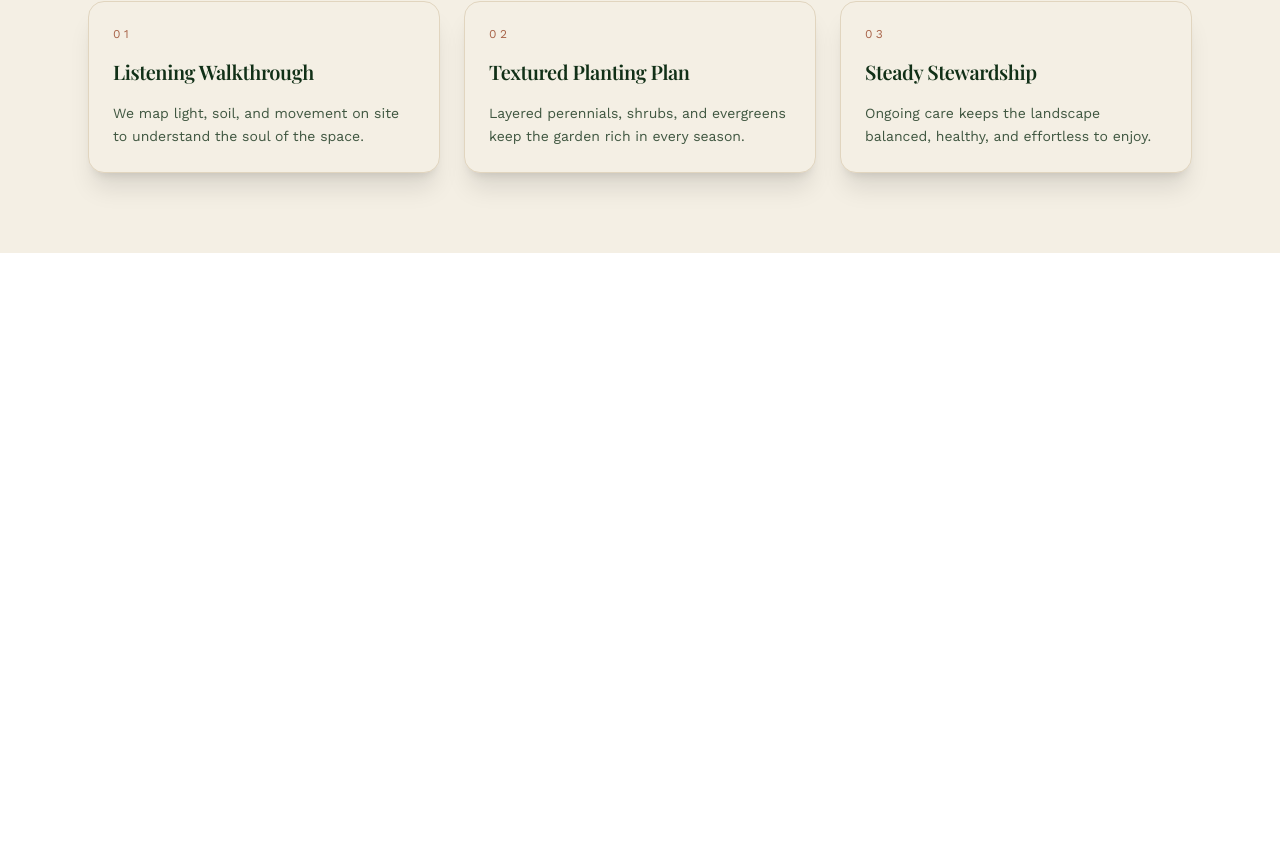
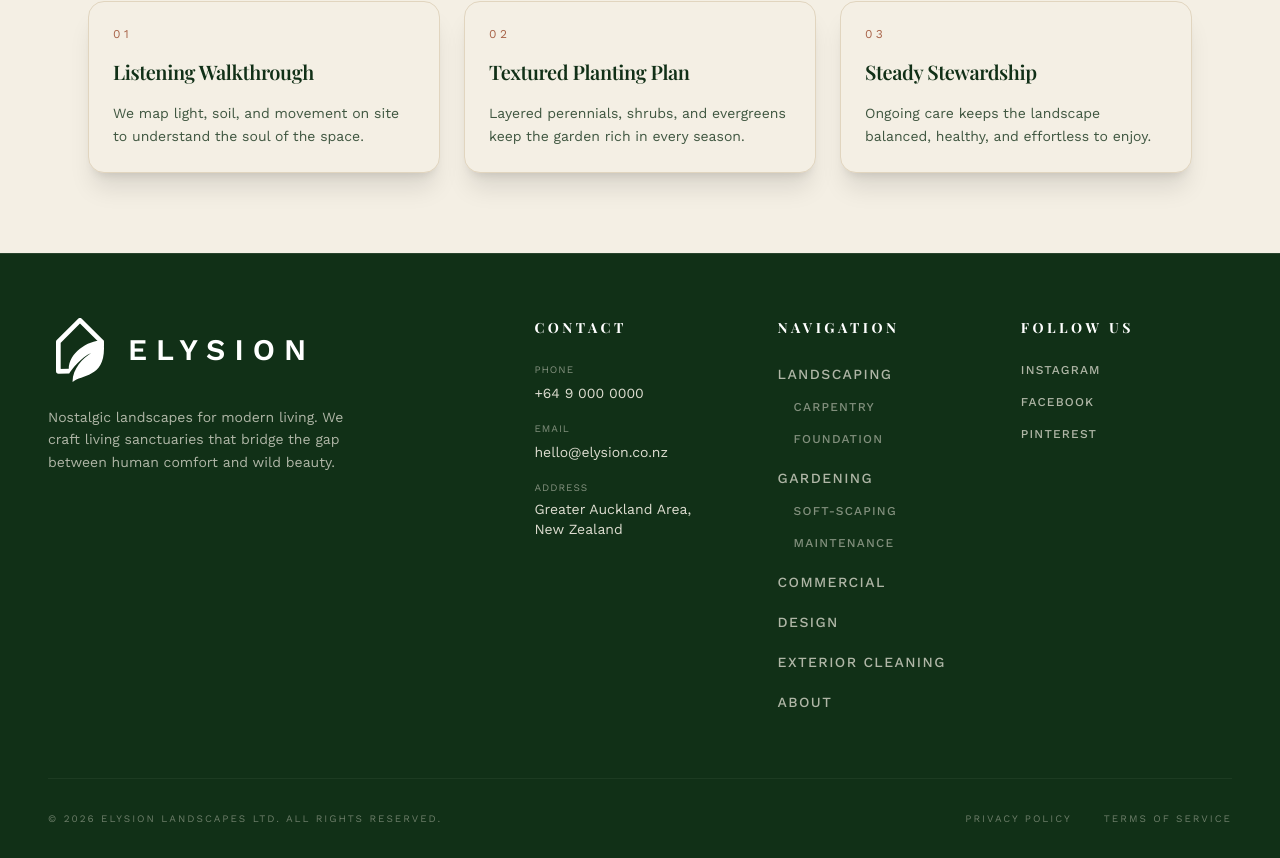
Before and after one commit to jackduong04/elysion-next, a Next.js app: page / in a window 1280 px wide. Shown: the part 4097-4955 px from the top of the page. Before the commit the page ends 4350 px from the top, so only its background shows below. Built offline with nearby package versions, Linux system fonts and the light colour scheme; a web font is replaced by a local one.

Commit message:
feat: Footer component

```diff
--- /dev/null
+++ b/app/components/sections/Footer.tsx
@@ -0,0 +1,169 @@
+import Link from 'next/link';
+import Image from 'next/image';
+import { navigationConfig } from '../../data/navigation';
+
+export const Footer = () => {
+  const currentYear = new Date().getFullYear();
+
+  return (
+    <footer className="bg-elysion-forest text-elysion-cream pt-16 pb-8 border-t border-elysion-cream/10">
+      <div className="max-w-7xl mx-auto px-6 lg:px-12">
+        <div className="grid grid-cols-1 md:grid-cols-2 lg:grid-cols-5 gap-12 lg:gap-8 mb-16">
+          {/* Branding Column */}
+          <div className="space-y-6 lg:col-span-2">
+            <Link href="/" className="flex items-center gap-4 group">
+              <div className="relative w-16 h-16 transition-transform duration-300 group-hover:scale-110">
+                <Image
+                  src="/vectors/elysion_logo_light.svg"
+                  alt="Elysion Logo"
+                  fill
+                  className="object-contain"
+                />
+              </div>
+              <span className="text-3xl font-semibold uppercase tracking-[0.3em] text-white">
+                Elysion
+              </span>
+            </Link>
+            <p className="text-elysion-cream/70 text-sm leading-relaxed max-w-xs font-body">
+              Nostalgic landscapes for modern living. We craft living
+              sanctuaries that bridge the gap between human comfort and wild
+              beauty.
+            </p>
+          </div>
+
+          {/* Contact Column */}
+          <div>
+            <h3 className="text-white text-sm font-bold uppercase tracking-[0.25em] mb-6">
+              Contact
+            </h3>
+            <ul className="space-y-4 font-body">
+              <li>
+                <p className="text-elysion-cream/50 text-[10px] uppercase tracking-widest mb-1">
+                  Phone
+                </p>
+                <a
+                  href="tel:+6490000000"
+                  className="text-elysion-cream/90 hover:text-elysion-gold transition-colors text-sm"
+                >
+                  +64 9 000 0000
+                </a>
+              </li>
+              <li>
+                <p className="text-elysion-cream/50 text-[10px] uppercase tracking-widest mb-1">
+                  Email
+                </p>
+                <a
+                  href="mailto:hello@elysion.co.nz"
+                  className="text-elysion-cream/90 hover:text-elysion-gold transition-colors text-sm"
+                >
+                  hello@elysion.co.nz
+                </a>
+              </li>
+              <li>
+                <p className="text-elysion-cream/50 text-[10px] uppercase tracking-widest mb-1">
+                  Address
+                </p>
+                <p className="text-elysion-cream/90 text-sm">
+                  Greater Auckland Area,
+                  <br />
+                  New Zealand
+                </p>
+              </li>
+            </ul>
+          </div>
+
+          {/* Navigation Column */}
+          <div>
+            <h3 className="text-white text-sm font-bold uppercase tracking-[0.25em] mb-6">
+              Navigation
+            </h3>
+            <ul className="space-y-4">
+              {navigationConfig.map((item) => (
+                <li key={item.id}>
+                  <Link
+                    href={item.href || '#'}
+                    className="text-elysion-cream/70 hover:text-elysion-gold transition-colors duration-200 text-sm font-medium uppercase tracking-widest"
+                  >
+                    {item.label}
+                  </Link>
+                  {item.children && (
+                    <ul className="mt-2 ml-4 space-y-2">
+                      {item.children.map((child) => (
+                        <li key={child.id}>
+                          <Link
+                            href={child.href}
+                            className="text-elysion-cream/50 hover:text-elysion-gold transition-colors duration-200 text-xs font-medium uppercase tracking-widest"
+                          >
+                            {child.label}
+                          </Link>
+                        </li>
+                      ))}
+                    </ul>
+                  )}
+                </li>
+              ))}
+            </ul>
+          </div>
+
+          {/* Socials Column */}
+          <div>
+            <h3 className="text-white text-sm font-bold uppercase tracking-[0.25em] mb-6">
+              Follow Us
+            </h3>
+            <div className="flex flex-col gap-4">
+              <a
+                href="https://instagram.com"
+                target="_blank"
+                rel="noopener noreferrer"
+                className="group flex items-center gap-3 text-elysion-cream/70 hover:text-elysion-gold transition-colors"
+              >
+                <span className="text-xs font-medium uppercase tracking-widest">
+                  Instagram
+                </span>
+              </a>
+              <a
+                href="https://facebook.com"
+                target="_blank"
+                rel="noopener noreferrer"
+                className="group flex items-center gap-3 text-elysion-cream/70 hover:text-elysion-gold transition-colors"
+              >
+                <span className="text-xs font-medium uppercase tracking-widest">
+                  Facebook
+                </span>
+              </a>
+              <a
+                href="https://pinterest.com"
+                target="_blank"
+                rel="noopener noreferrer"
+                className="group flex items-center gap-3 text-elysion-cream/70 hover:text-elysion-gold transition-colors"
+              >
+                <span className="text-xs font-medium uppercase tracking-widest">
+                  Pinterest
+                </span>
+              </a>
+            </div>
+          </div>
+        </div>
+
+        {/* Bottom Bar */}
+        <div className="pt-8 border-t border-elysion-cream/5 flex flex-col md:flex-row justify-between items-center gap-4 text-[10px] uppercase tracking-[0.2em] text-elysion-cream/40">
+          <p>© {currentYear} Elysion Landscapes Ltd. All rights reserved.</p>
+          <div className="flex gap-8">
+            <Link
+              href="/privacy"
+              className="hover:text-elysion-cream transition-colors"
+            >
+              Privacy Policy
+            </Link>
+            <Link
+              href="/terms"
+              className="hover:text-elysion-cream transition-colors"
+            >
+              Terms of Service
+            </Link>
+          </div>
+        </div>
+      </div>
+    </footer>
+  );
+};
--- a/app/layout.tsx
+++ b/app/layout.tsx
@@ -5,6 +5,7 @@ import { Playfair_Display, Work_Sans } from 'next/font/google';
 import './globals.css';
 import { NavBar } from './components/navbar/NavBar';
 import { ContactForm } from './components/forms/ContactForm';
+import { Footer } from './components/sections/Footer';
 
 const displayFont = Playfair_Display({
   variable: '--font-display',
@@ -33,6 +34,7 @@ export default function RootLayout({
       >
         <NavBar />
         {children}
+        <Footer />
         <ContactForm />
       </body>
     </html>
```
